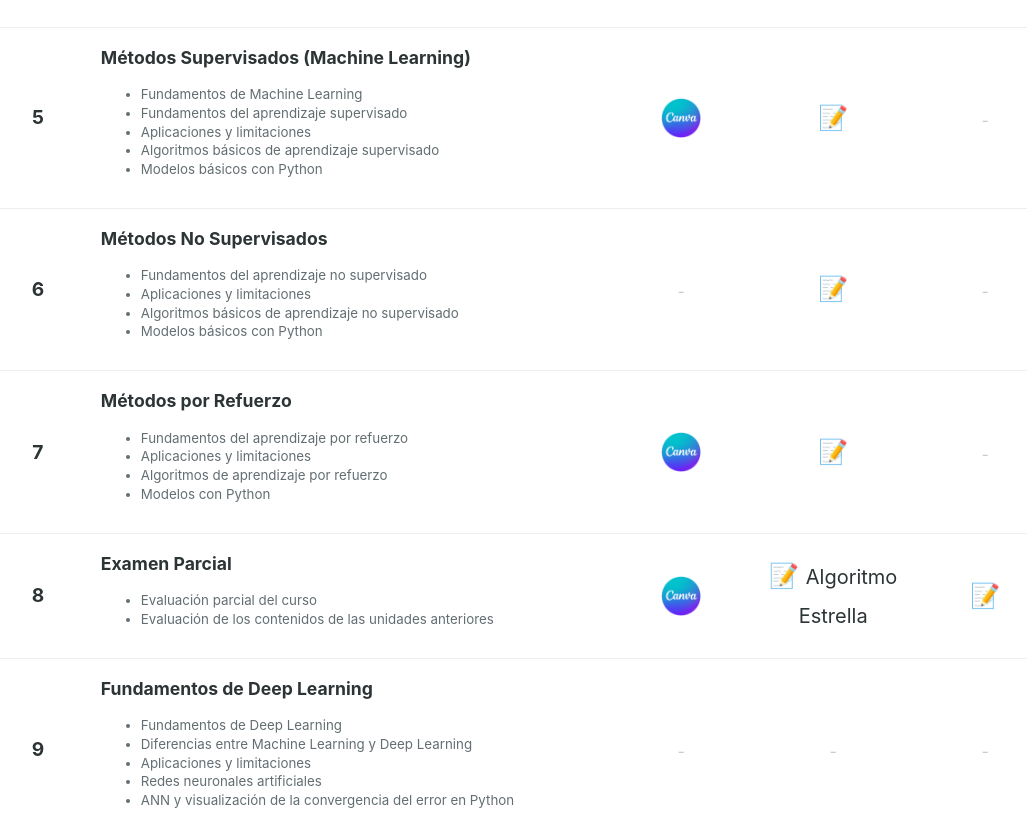
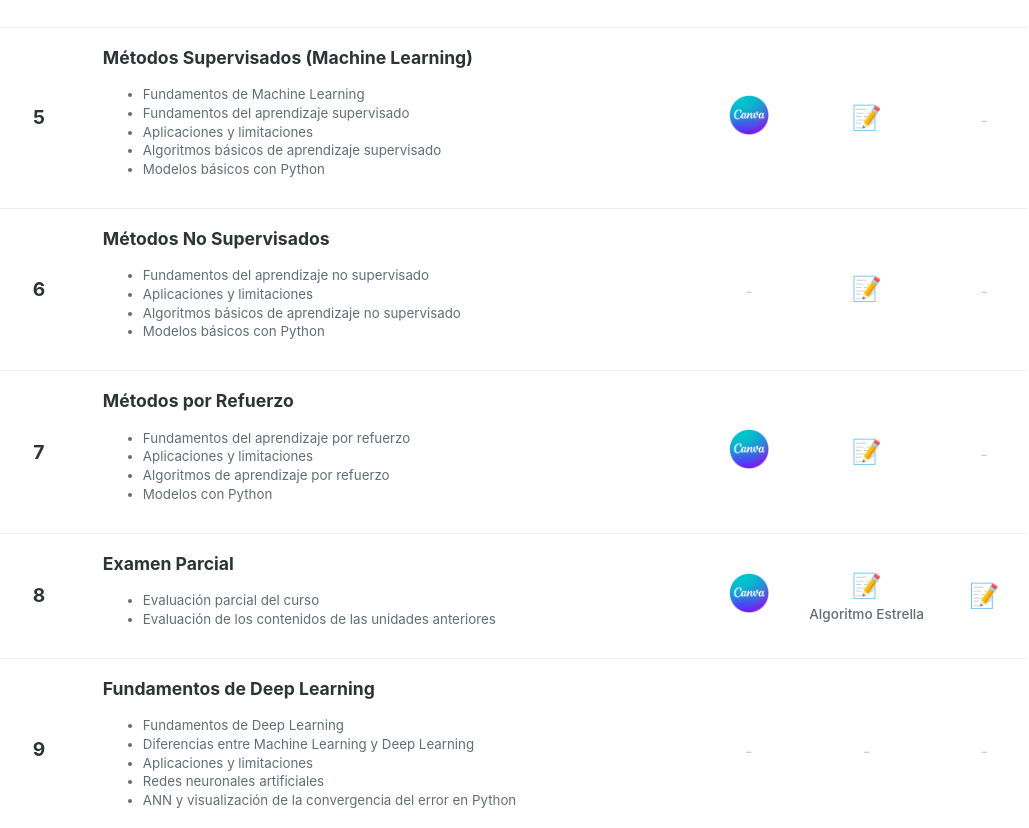
Before and after one commit to eduardoU-SM/PagWeb, an Eleventy site: page src/index.njk in a window 1280 px wide. Shown: the part 2024-2852 px from the top of the page, without its empty margins (131-1160 px from the left). Built offline with nearby package versions, Linux system fonts and the light colour scheme; Eleventy itself is replaced by a stand-in of ours; files that its build step writes are made by us from their sources.

Commit message:
Update style.css

```diff
--- a/src/assets/css/style.css
+++ b/src/assets/css/style.css
@@ -234,9 +234,15 @@ tr:hover {
 }
 
 .col-icon a {
+  /*text-decoration: none;
+  display: inline-block;
+  transition: transform 0.2s;*/
+
+  display: flex;
+  flex-direction: column;
+  align-items: center;
+  gap: 6px;
   text-decoration: none;
-  display: inline-block;
-  transition: transform 0.2s;
 }
 
 .col-icon a:hover {
@@ -246,6 +252,15 @@ tr:hover {
 .empty-icon {
   color: #ccc;
   font-size: 1rem;
+}
+.col-icon small {
+  display: block;
+  font-size: 0.85rem;
+  line-height: 1.4;
+  color: #636e72;
+  font-weight: 500;
+  text-align: center;
+  max-width: 120px;
 }
 
 /* Contador de visitas */
```
